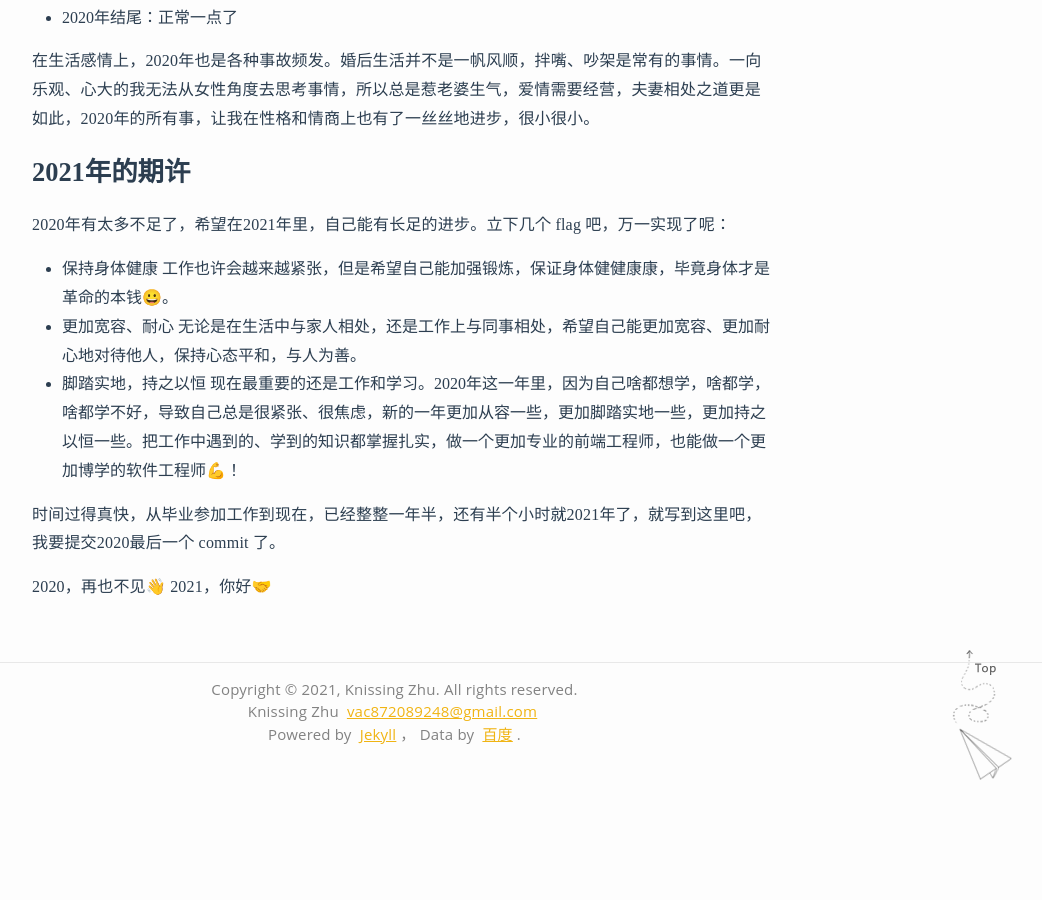
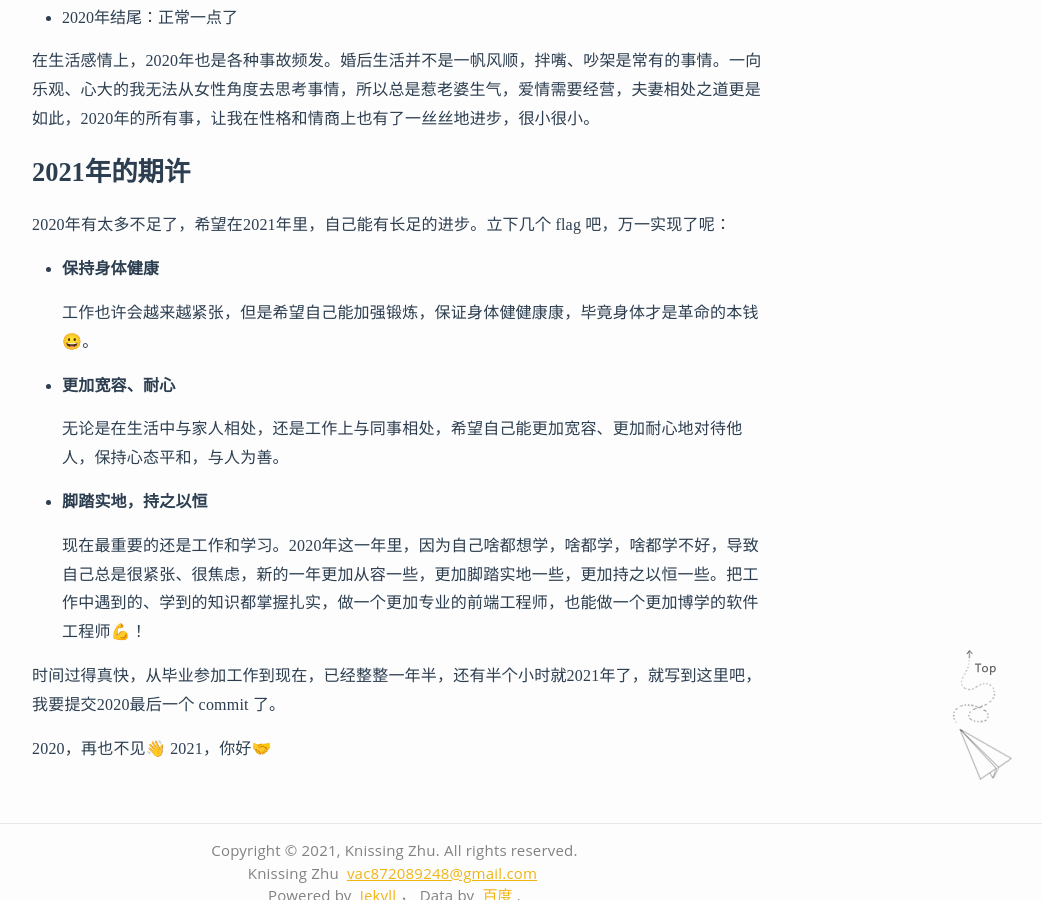
Before and after one commit to zhuqingguang/zhuqingguang.github.io, a Jekyll site: the page built from docs/_posts/2020-12-31-the-end-2020.md, in a window 1280 px wide and 900 px high, scrolled down 1234 px. Shown: the whole window, without its empty margins (238-1280 px from the left). Built offline with Jekyll 4.4.1, drawn with Linux system fonts in a browser that asks for light colours; some web fonts are replaced; comment, search, counter and statistics services are not loaded; before the commit the page ends 2009 px from its top, so only the background shows below that.

```diff
--- a/docs/_posts/2020-12-31-the-end-2020.md
+++ b/docs/_posts/2020-12-31-the-end-2020.md
@@ -39,11 +39,15 @@ categories: other
 
 ## 2021年的期许
 2020年有太多不足了，希望在2021年里，自己能有长足的进步。立下几个 flag 吧，万一实现了呢：
-- 保持身体健康
+- **保持身体健康**
+
     工作也许会越来越紧张，但是希望自己能加强锻炼，保证身体健健康康，毕竟身体才是革命的本钱😀。
-- 更加宽容、耐心
+- **更加宽容、耐心**
+
     无论是在生活中与家人相处，还是工作上与同事相处，希望自己能更加宽容、更加耐心地对待他人，保持心态平和，与人为善。
-- 脚踏实地，持之以恒
+
+- **脚踏实地，持之以恒**
+
     现在最重要的还是工作和学习。2020年这一年里，因为自己啥都想学，啥都学，啥都学不好，导致自己总是很紧张、很焦虑，新的一年更加从容一些，更加脚踏实地一些，更加持之以恒一些。把工作中遇到的、学到的知识都掌握扎实，做一个更加专业的前端工程师，也能做一个更加博学的软件工程师💪！
 
 时间过得真快，从毕业参加工作到现在，已经整整一年半，还有半个小时就2021年了，就写到这里吧，我要提交2020最后一个 commit 了。
```
Also changed, not shown: docs/_posts/2021-01-01-chrome-extension-access-page-variables.md (added, +94 -0 lines).
